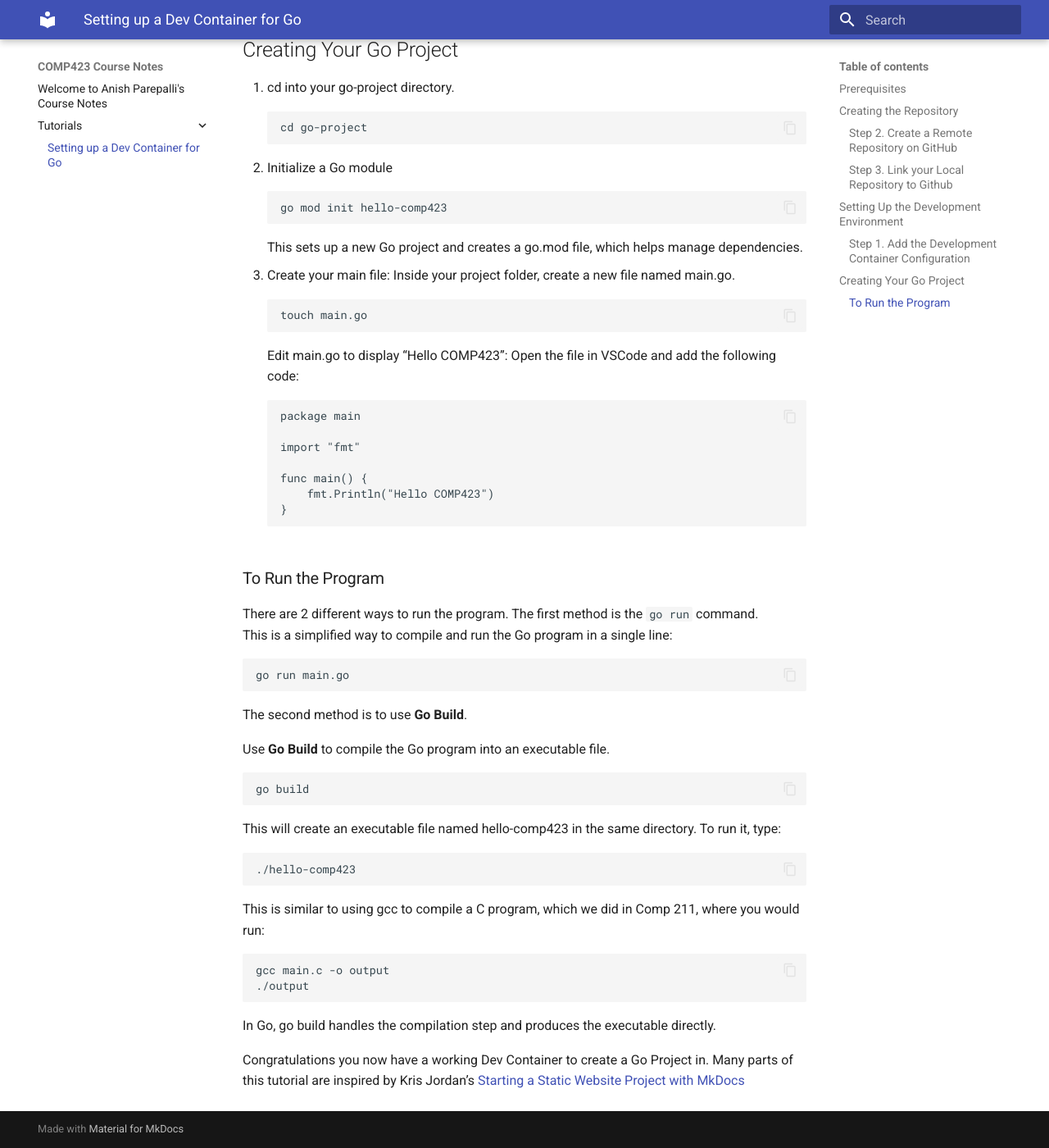
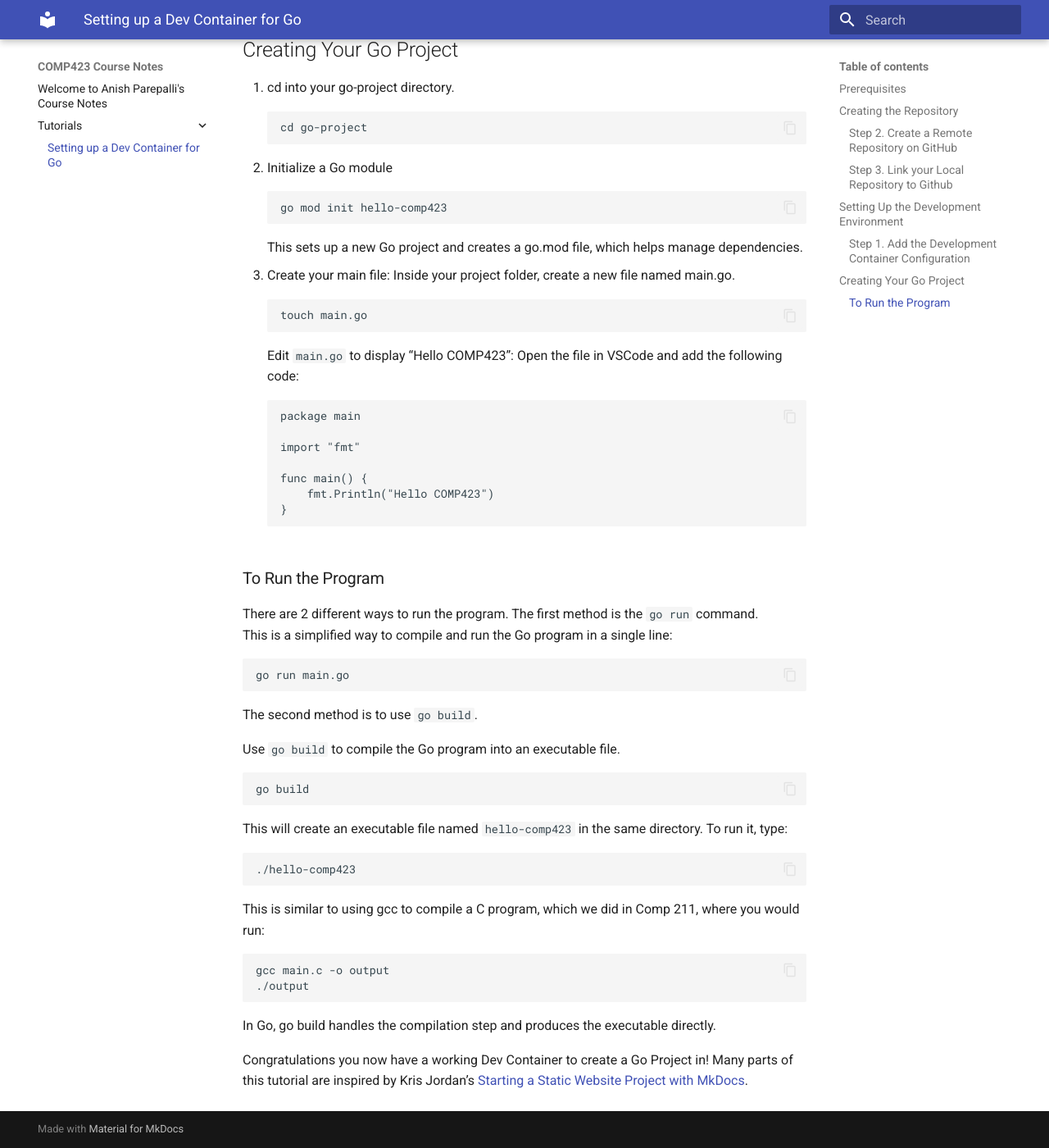
Before and after one commit to apcodes/comp423-course-notes, an MkDocs documentation site: the page built from docs/tutorials/go-setup.md, in a window 1280 px wide and 1400 px high, scrolled down 2899 px. Shown: the whole window at 82% size. Built offline with MkDocs 1.6.1 and Material for MkDocs 9.7.7, drawn with Linux system fonts in a browser that asks for light colours; some of the changed text lies outside the part shown.

````diff
--- a/docs/tutorials/go-setup.md
+++ b/docs/tutorials/go-setup.md
@@ -90,7 +90,7 @@ git push --set-upstream origin main
 }
 ```
 1. Reopen the project in dev container.
-2. Press ctrl + shift + p (cmd + shift + p for mac) then type Dev Containers: Reopen in Container.
+2. Press ctrl + shift + p (cmd + shift + p for mac) then type "Dev Containers: Reopen in Container".
 3. Using the **go version** command you can see what version of go your on.
 ```
 go version
@@ -110,7 +110,7 @@ This sets up a new Go project and creates a go.mod file, which helps manage depe
 ```
 touch main.go
 ```
-Edit main.go to display “Hello COMP423”: Open the file in VSCode and add the following code:
+Edit `main.go` to display “Hello COMP423”: Open the file in VSCode and add the following code:
 ```
 package main
 
@@ -128,13 +128,13 @@ This is a simplified way to compile and run the Go program in a single line:
 go run main.go
 ```
 
-The second method is to use **Go Build**.
+The second method is to use `go build`.
 
-Use **Go Build** to compile the Go program into an executable file.
+Use `go build` to compile the Go program into an executable file.
 ```
 go build
 ```
-This will create an executable file named hello-comp423 in the same directory. To run it, type:
+This will create an executable file named `hello-comp423` in the same directory. To run it, type:
 ```
 ./hello-comp423
 ```
@@ -147,5 +147,5 @@ gcc main.c -o output
 ```
 In Go, go build handles the compilation step and produces the executable directly.
 
-Congratulations you now have a working Dev Container to create a Go Project in.
-Many parts of this tutorial are inspired by Kris Jordan’s [Starting a Static Website Project with MkDocs](https://comp423-25s.github.io/resources/MkDocs/tutorial/#what-is-a-development-dev-container)
+Congratulations you now have a working Dev Container to create a Go Project in!
+Many parts of this tutorial are inspired by Kris Jordan’s [Starting a Static Website Project with MkDocs](https://comp423-25s.github.io/resources/MkDocs/tutorial/#what-is-a-development-dev-container).
````
